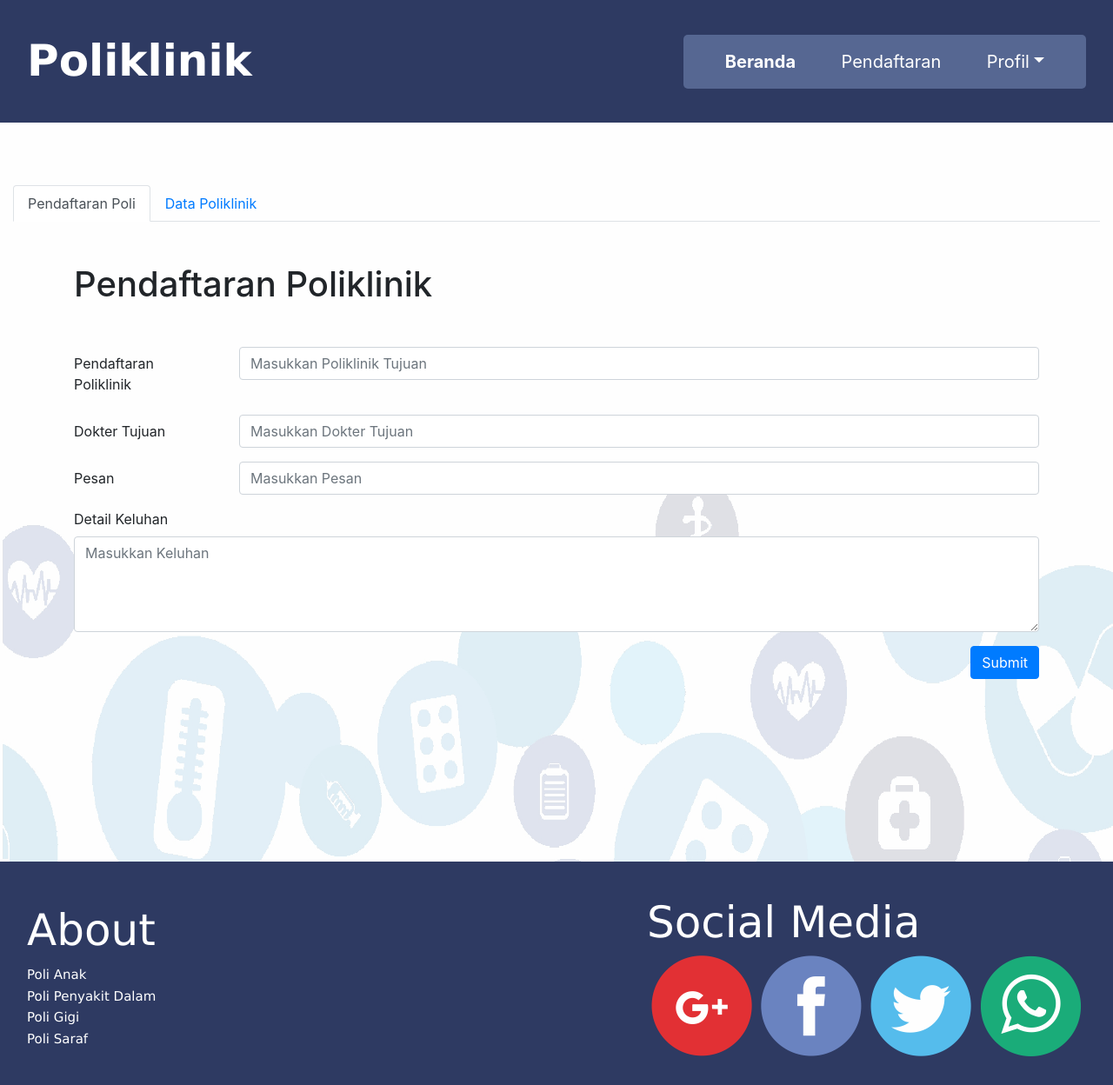
After one commit to Ghalistan/IMPAL_Poliklinik, a CodeIgniter app: page /index.php/Pendaftaran in a window 1280 px wide. The commit adds this page. Shown: the whole page at 87% size. Run offline with CodeIgniter, Linux system fonts and the light colour scheme; some libraries are stand-ins or nearby versions.

Commit message:
pelengkapan fungsionalitas

```diff
--- a/application/controllers/Login.php
+++ b/application/controllers/Login.php
@@ -14,5 +14,11 @@ class Login extends CI_Controller {
 			$this->load->view('footer', $data);
 		}
 	}
+
+	public function logout() {
+		$this->session->unset_userdata('login');
+		$this->session->sess_destroy();
+		redirect("Landing");
+	}
 }
 ?>
--- /dev/null
+++ b/application/controllers/Pendaftaran.php
@@ -0,0 +1,17 @@
+<?php
+defined('BASEPATH') OR exit('No direct script access allowed');
+
+Class Pendaftaran extends CI_Controller {
+	function index() {
+		$this->load->view('header_login');
+		$this->load->view('pendaftaran');
+		$this->load->view('footer');
+	}
+
+	function daftarPoli() {
+		$this->User->daftarPoli();
+		$this->session->set_flashdata('berhasil', TRUE);
+		$this->index();
+	}
+}
+?>
--- a/application/controllers/landing.php
+++ b/application/controllers/landing.php
@@ -1,4 +1,6 @@
 <?php
+defined('BASEPATH') OR exit('No direct script access allowed');
+
 	class Landing extends CI_Controller {
 
 		public function index() {
--- a/application/models/User.php
+++ b/application/models/User.php
@@ -21,5 +21,15 @@
 				return FALSE;
 			}
 		}
+
+		function daftarPoli() {
+			$data['Pasien'] = $_SESSION['login'];
+			$data['Poliklinik'] = $this->input->post('pendaftaran');
+			$data['Dokter'] = $this->input->post('dokter');
+			$data['Pesan'] = $this->input->post('pesan');
+			$data['detailKeluhan'] = $this->input->post('detailKeluhan');
+
+			$this->db->insert('daftarpoli', $data);
+		}
 	}
 ?>
--- a/application/views/header.php
+++ b/application/views/header.php
@@ -14,7 +14,7 @@
 	<div class="container-fluid header">
 		<nav class="navbar justify-content-between">
 			<div>
-				<a id="title" href="#">Poliklinik</a>
+				<a id="title" href="<?php echo site_url('Landing'); ?>">Poliklinik</a>
 			</div>
 			<div style="padding-top: 10px;">
 				<form action="<?php echo site_url('Login/masuk'); ?>" method="POST">
--- a/application/views/header_login.php
+++ b/application/views/header_login.php
@@ -11,17 +11,19 @@
 	<script src="https://cdnjs.cloudflare.com/ajax/libs/popper.js/1.11.0/umd/popper.min.js"></script>
 	<script type="text/javascript" src="<?php echo base_url("Bootstrap/js/bootstrap.js"); ?>"></script>
 </head>
-<body>
+<body style="background-image: url(<?php echo base_url("assets/Pendaftaran/background.jpg"); ?>); background-size: 100% 100%; background-repeat: no-repeat;">
 	<div class="container-fluid header">
 		<nav class="navbar justify-content-between">
 			<div>
-				<a id="title" href="#">Poliklinik</a>
+				<a id="title" href="<?php echo site_url('Landing'); ?>">Poliklinik</a>
 			</div>
 			<div class="py-3" style="background-color: #566792; border-radius: 5px; display: inline-block;">
-				<a class="menu mx-5" href="" style="font-weight: bold;">Beranda</a>
-				<a class="menu mr-5" href="">Profil</a>
-				<a class="menu mr-5" href="">Pendaftaran</a>
-				<a class="menu mr-5" href="">Lihat</a>
+				<a class="menu mx-5" href="<?php echo site_url('Landing'); ?>" style="font-weight: bold;">Beranda</a>
+				<a class="menu mr-5" href="<?php echo site_url('Pendaftaran'); ?>">Pendaftaran</a>
+				<a class="dropdown-toggle menu mr-5" data-toggle="dropdown" href="#" role="button">Profil</a>
+				<div class="dropdown-menu dropdown-menu-right">
+					<a class="dropdown-item" href="<?php echo site_url('Login/logout'); ?>">Logout</a>
+				</div>
 			</div>
 		</nav>
 	</div>
--- /dev/null
+++ b/application/views/pendaftaran.php
@@ -0,0 +1,88 @@
+<div class="container-fluid my-5">
+ 	<img src="">
+	<ul class="nav nav-tabs" id="myTab" role="tablist">
+		<li class="nav-item">
+			<a class="nav-link active" id="pendaftaran-tab" data-toggle="tab" href="#pendaftaran" role="tab">Pendaftaran Poli</a>
+		</li>
+		<li class="nav-item">
+			<a class="nav-link" id="datapoli-tab" data-toggle="tab" href="#dataPoli" role="tab">Data Poliklinik</a>
+		</li>
+	</ul>
+	<?php if (isset($_SESSION['berhasil'])) {
+		echo "<div class='alert alert-warning alert-dismissible fade show' role='alert'>
+			<strong>Pendaftaran Berhasil!</strong> Silahkan menunggu konfirmasi dari pihak poliklinik.
+			<button type='button' class='close' data-dismiss='alert' aria-label='Close'>
+			<span aria-hidden='true'>&times;</span>
+			</button>
+			</div>";
+	} ?>
+	<div class="tab-content" id="myTabContent">
+		<div class="tab-pane fade show active" id="pendaftaran" role="tabpanel" style="height: 80vh;">
+			<div class="container">
+				<h1 class="my-5">Pendaftaran Poliklinik</h1>
+				<form action="<?php echo site_url('Pendaftaran/daftarPoli'); ?>" method="POST">
+					<div class="form-group row">
+						<label for="pendaftaran" class="col-sm-2 col-form-label">Pendaftaran Poliklinik</label>
+						<div class="col-sm-10">
+							<input type="text" class="form-control" id="pendaftaran" name="pendaftaran" placeholder="Masukkan Poliklinik Tujuan">
+						</div>
+					</div>
+					<div class="form-group row">
+						<label for="Dokter" class="col-sm-2 col-form-label">Dokter Tujuan</label>
+						<div class="col-sm-10">
+							<input type="text" class="form-control" id="Dokter" name="dokter" placeholder="Masukkan Dokter Tujuan">
+						</div>
+					</div>
+					<div class="form-group row">
+						<label for="pesan" class="col-sm-2 col-form-label">Pesan</label>
+						<div class="col-sm-10">
+							<input type="text" class="form-control" id="pesan" name="pesan" placeholder="Masukkan Pesan">
+						</div>
+					</div>
+					<div class="form-group">
+						<label for="detailKeluhan">Detail Keluhan</label>
+						<textarea class="form-control" id="detailKeluhan" name="detailKeluhan" rows="4" placeholder="Masukkan Keluhan"></textarea>
+					</div>
+					<div class="d-flex flex-row-reverse">
+						<input class="btn btn-primary" type="submit" name="submit" value="Submit">
+					</div>
+				</form>
+			</div>
+		</div>
+		<div class="tab-pane fade" id="dataPoli" role="tabpanel" style="height: 80vh;">
+			<div class="container-fluid px-5">
+				<h1 class="my-5">Data Poliklinik</h1>
+				<table class="table table-dark">
+					<thead>
+						<tr>
+							<th scope="col">#</th>
+							<th scope="col">First</th>
+							<th scope="col">Last</th>
+							<th scope="col">Handle</th>
+						</tr>
+					</thead>
+					<tbody>
+						<tr>
+							<th scope="row">1</th>
+							<td>Mark</td>
+							<td>Otto</td>
+							<td>@mdo</td>
+						</tr>
+						<tr>
+							<th scope="row">2</th>
+							<td>Jacob</td>
+							<td>Thornton</td>
+							<td>@fat</td>
+						</tr>
+						<tr>
+							<th scope="row">3</th>
+							<td>Larry</td>
+							<td>the Bird</td>
+							<td>@twitter</td>
+						</tr>
+					</tbody>
+				</table>
+			</div>
+		</div>
+	</div>
+</div>
--- a/assets/homepage.css
+++ b/assets/homepage.css
@@ -1,4 +1,5 @@
 a.menu {
 	color: white;
 	font-size: 20px;
+	text-decoration: none;
 }
```
Also changed, not shown: assets/Pendaftaran/background.jpg (added).
